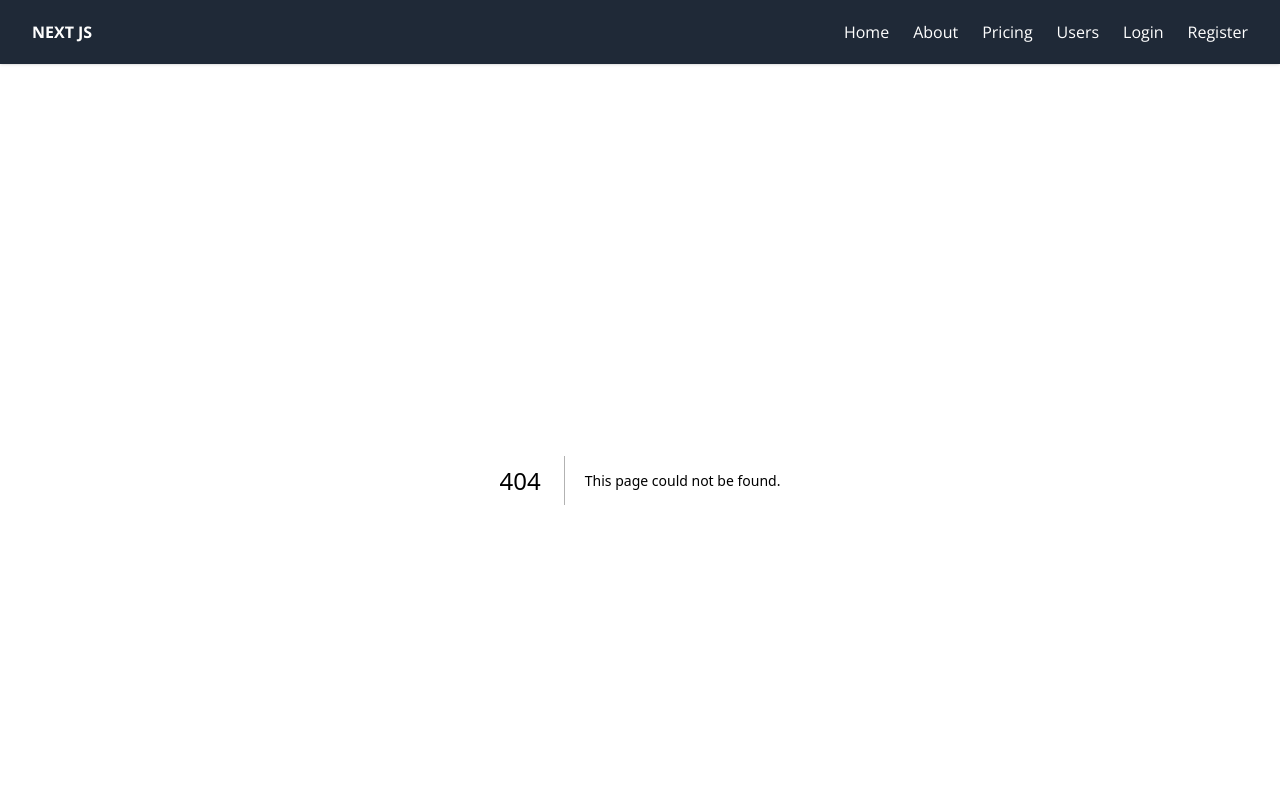
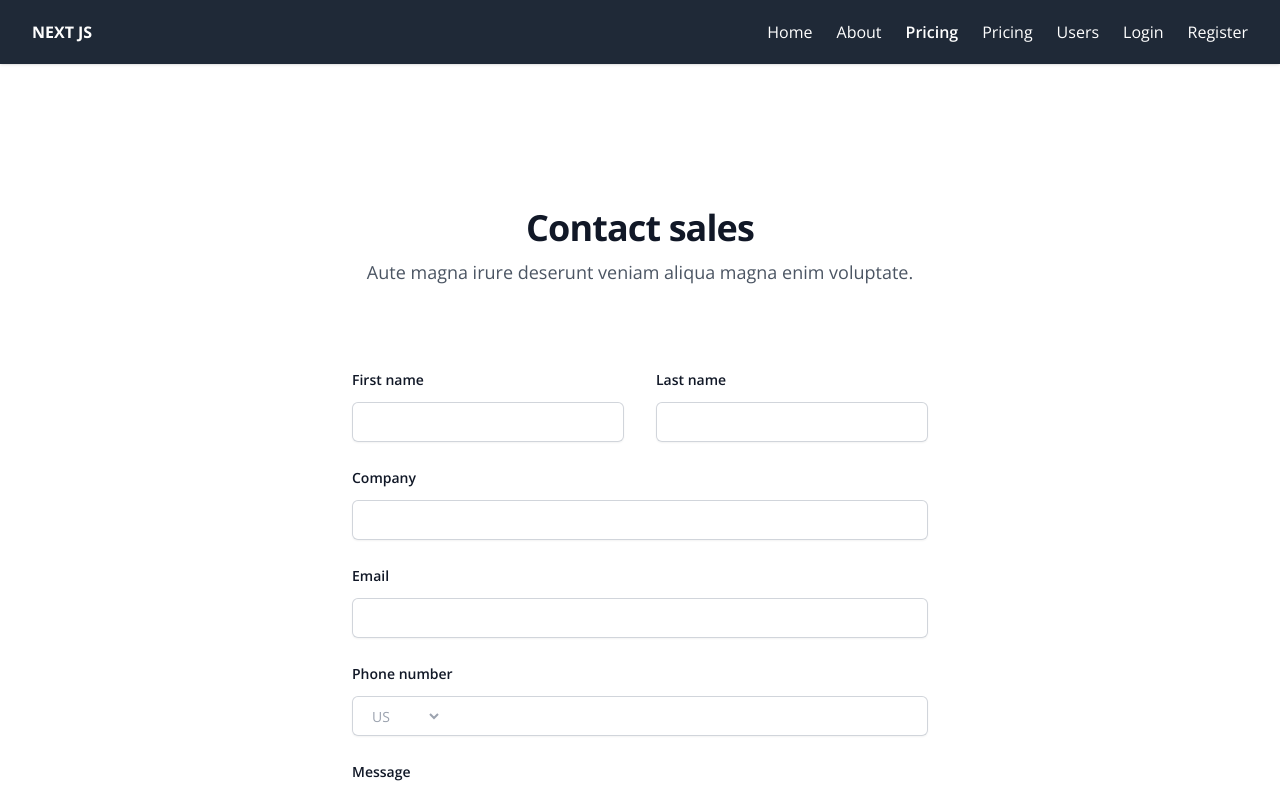
Before and after one commit to HMaroba/nextjs-tailwind, a Next.js app: page /pages/contact in a window 1280 px wide. Before the commit this address had no page. Shown: the top 792 px of the page. Built offline with nearby package versions, Linux system fonts and the light colour scheme.

Commit message:
Modified register page

```diff
--- /dev/null
+++ b/src/app/pages/contact/page.tsx
@@ -0,0 +1,150 @@
+"use client";
+
+import { useState } from "react";
+
+export default function Example() {
+  return (
+    <div className="isolate bg-white px-6 py-24 sm:py-32 lg:px-8">
+      <div className="mx-auto max-w-2xl text-center">
+        <h2 className="text-3xl font-bold tracking-tight text-gray-900 sm:text-4xl">
+          Contact sales
+        </h2>
+        <p className="mt-2 text-lg leading-8 text-gray-600">
+          Aute magna irure deserunt veniam aliqua magna enim voluptate.
+        </p>
+      </div>
+      <form
+        action="#"
+        method="POST"
+        className="mx-auto mt-16 max-w-xl sm:mt-20"
+      >
+        <div className="grid grid-cols-1 gap-x-8 gap-y-6 sm:grid-cols-2">
+          <div>
+            <label
+              htmlFor="first-name"
+              className="block text-sm font-semibold leading-6 text-gray-900"
+            >
+              First name
+            </label>
+            <div className="mt-2.5">
+              <input
+                type="text"
+                name="first-name"
+                id="first-name"
+                autoComplete="given-name"
+                className="block w-full rounded-md border-0 px-3.5 py-2 text-gray-900 shadow-sm ring-1 ring-inset ring-gray-300 placeholder:text-gray-400 focus:ring-2 focus:ring-inset focus:ring-indigo-600 sm:text-sm sm:leading-6"
+              />
+            </div>
+          </div>
+          <div>
+            <label
+              htmlFor="last-name"
+              className="block text-sm font-semibold leading-6 text-gray-900"
+            >
+              Last name
+            </label>
+            <div className="mt-2.5">
+              <input
+                type="text"
+                name="last-name"
+                id="last-name"
+                autoComplete="family-name"
+                className="block w-full rounded-md border-0 px-3.5 py-2 text-gray-900 shadow-sm ring-1 ring-inset ring-gray-300 placeholder:text-gray-400 focus:ring-2 focus:ring-inset focus:ring-indigo-600 sm:text-sm sm:leading-6"
+              />
+            </div>
+          </div>
+          <div className="sm:col-span-2">
+            <label
+              htmlFor="company"
+              className="block text-sm font-semibold leading-6 text-gray-900"
+            >
+              Company
+            </label>
+            <div className="mt-2.5">
+              <input
+                type="text"
+                name="company"
+                id="company"
+                autoComplete="organization"
+                className="block w-full rounded-md border-0 px-3.5 py-2 text-gray-900 shadow-sm ring-1 ring-inset ring-gray-300 placeholder:text-gray-400 focus:ring-2 focus:ring-inset focus:ring-indigo-600 sm:text-sm sm:leading-6"
+              />
+            </div>
+          </div>
+          <div className="sm:col-span-2">
+            <label
+              htmlFor="email"
+              className="block text-sm font-semibold leading-6 text-gray-900"
+            >
+              Email
+            </label>
+            <div className="mt-2.5">
+              <input
+                type="email"
+                name="email"
+                id="email"
+                autoComplete="email"
+                className="block w-full rounded-md border-0 px-3.5 py-2 text-gray-900 shadow-sm ring-1 ring-inset ring-gray-300 placeholder:text-gray-400 focus:ring-2 focus:ring-inset focus:ring-indigo-600 sm:text-sm sm:leading-6"
+              />
+            </div>
+          </div>
+          <div className="sm:col-span-2">
+            <label
+              htmlFor="phone-number"
+              className="block text-sm font-semibold leading-6 text-gray-900"
+            >
+              Phone number
+            </label>
+            <div className="relative mt-2.5">
+              <div className="absolute inset-y-0 left-0 flex items-center">
+                <label htmlFor="country" className="sr-only">
+                  Country
+                </label>
+                <select
+                  id="country"
+                  name="country"
+                  className="h-full rounded-md border-0 bg-transparent bg-none py-0 pl-4 pr-9 text-gray-400 focus:ring-2 focus:ring-inset focus:ring-indigo-600 sm:text-sm"
+                >
+                  <option>US</option>
+                  <option>CA</option>
+                  <option>EU</option>
+                </select>
+              </div>
+              <input
+                type="tel"
+                name="phone-number"
+                id="phone-number"
+                autoComplete="tel"
+                className="block w-full rounded-md border-0 px-3.5 py-2 pl-20 text-gray-900 shadow-sm ring-1 ring-inset ring-gray-300 placeholder:text-gray-400 focus:ring-2 focus:ring-inset focus:ring-indigo-600 sm:text-sm sm:leading-6"
+              />
+            </div>
+          </div>
+          <div className="sm:col-span-2">
+            <label
+              htmlFor="message"
+              className="block text-sm font-semibold leading-6 text-gray-900"
+            >
+              Message
+            </label>
+            <div className="mt-2.5">
+              <textarea
+                name="message"
+                id="message"
+                rows={4}
+                className="block w-full rounded-md border-0 px-3.5 py-2 text-gray-900 shadow-sm ring-1 ring-inset ring-gray-300 placeholder:text-gray-400 focus:ring-2 focus:ring-inset focus:ring-indigo-600 sm:text-sm sm:leading-6"
+                defaultValue={""}
+              />
+            </div>
+          </div>
+        </div>
+        <div className="mt-10">
+          <button
+            type="submit"
+            className="block w-full rounded-md bg-indigo-600 px-3.5 py-2.5 text-center text-sm font-semibold text-white shadow-sm hover:bg-indigo-500 focus-visible:outline focus-visible:outline-2 focus-visible:outline-offset-2 focus-visible:outline-indigo-600"
+          >
+            Submit
+          </button>
+        </div>
+      </form>
+    </div>
+  );
+}
--- a/src/app/pages/navigation/Top2.tsx
+++ b/src/app/pages/navigation/Top2.tsx
@@ -68,6 +68,9 @@ export default function HomeBar() {
                 <li className={`text-white ${currentPath === "/pages/about" ? "text-blue-500 font-semibold" : "text-white"}`}>
                   <Link href="/pages/about">About</Link>
                 </li>
+                <li className={`text-white ${currentPath === "/pages/contact" ? "text-blue-500 font-semibold" : "text-white"}`}>
+                  <Link href="/pages/contact">Pricing</Link>
+                </li>
                 <li className={`text-white ${currentPath === "/pages/pricing" ? "text-blue-500 font-semibold" : "text-white"}`}>
                   <Link href="/pages/pricing">Pricing</Link>
                 </li>
```
